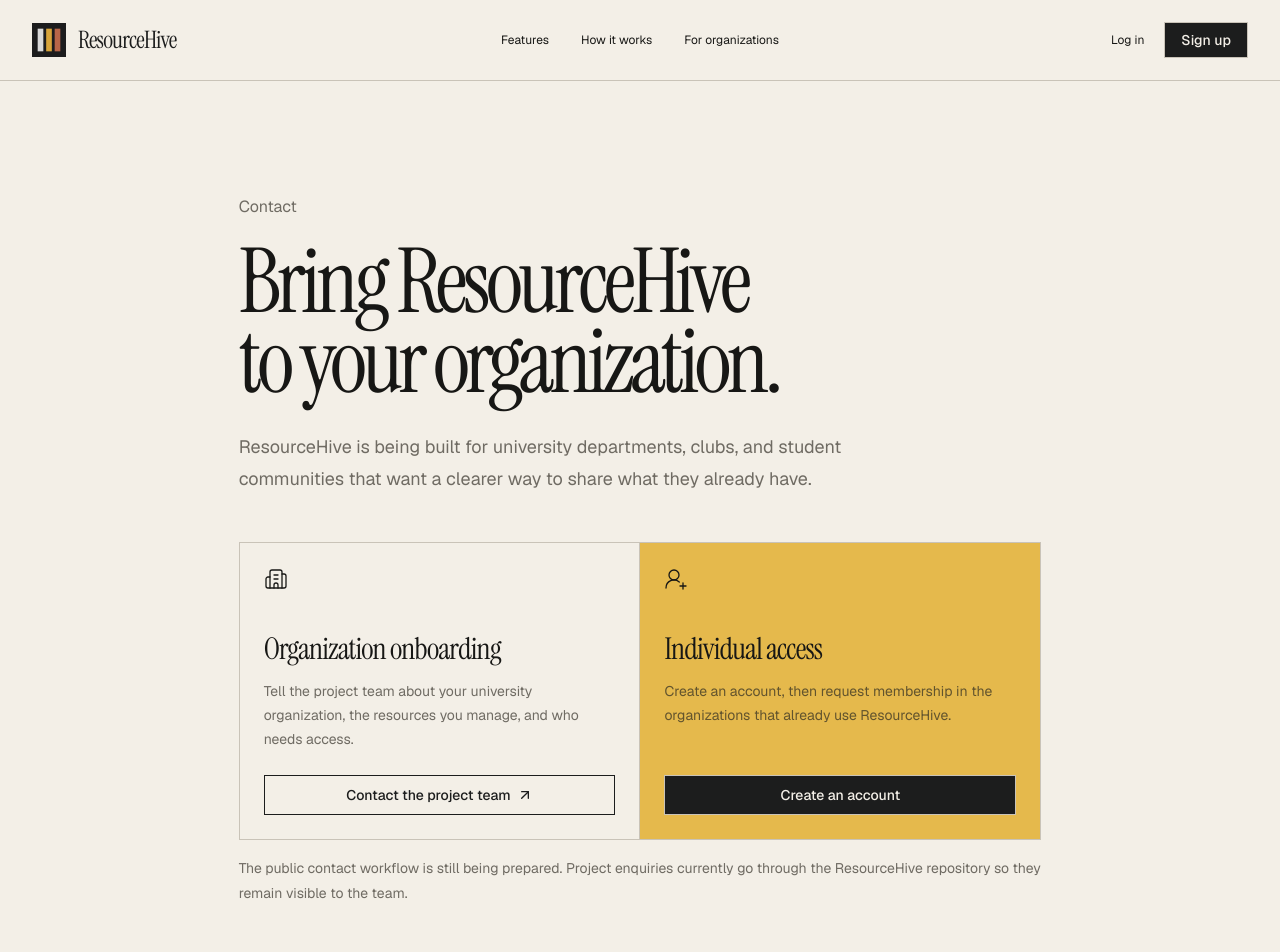
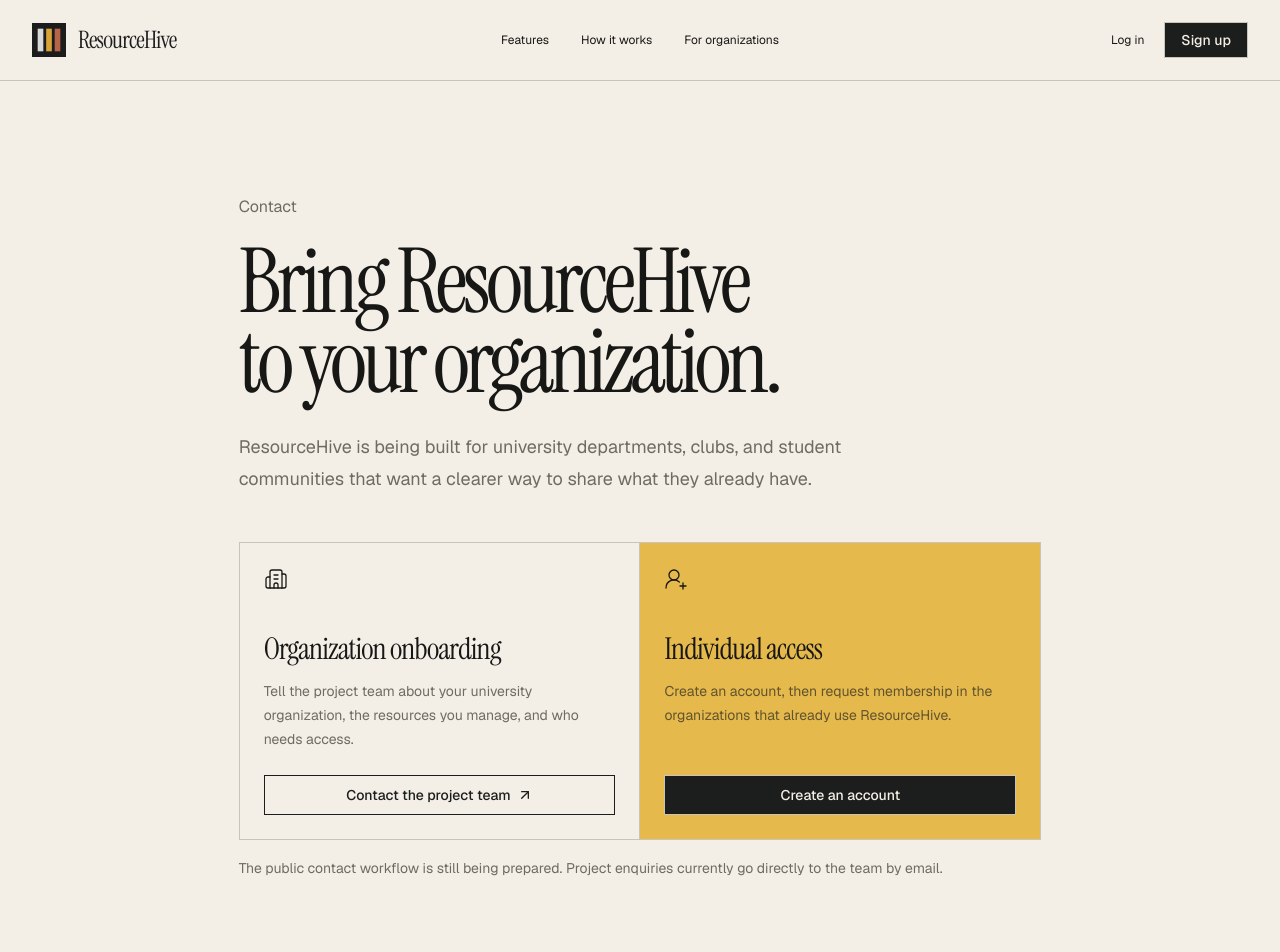
Before and after one commit to resourcehive-team/resourcehive-marketing, a Next.js app: page /contact in a window 1280 px wide. Shown: the top 952 px of the page. Built offline with nearby package versions, Linux system fonts and the light colour scheme; no server answers.

Commit message:
feat(contact): add contact link and update contact information

```diff
--- a/src/app/contact/page.tsx
+++ b/src/app/contact/page.tsx
@@ -4,6 +4,7 @@
 
 import { ContentPage } from "@/components/content-page";
 import { buttonVariants } from "@/components/ui/button";
+import links from "@/config/links.json";
 import { appPath } from "@/lib/config";
 import { cn } from "@/lib/utils";
 
@@ -35,9 +36,7 @@
             Tell the project team about your university organization, the resources you manage, and who needs access.
           </p>
           <Link
-            href="https://github.com/resourcehive-team/resourcehive/issues"
-            target="_blank"
-            rel="noreferrer"
+            href={links.contact}
             className={cn(
               buttonVariants({ variant: "outline", size: "lg" }),
               "mt-6 h-10 rounded-none !border-ink !bg-transparent !text-ink hover:!bg-ink hover:!text-paper focus-visible:!bg-ink focus-visible:!text-paper",
@@ -63,7 +62,7 @@
         </div>
       </div>
       <p className="mt-8 text-sm text-muted-foreground">
-        The public contact workflow is still being prepared. Project enquiries currently go through the ResourceHive repository so they remain visible to the team.
+        The public contact workflow is still being prepared. Project enquiries currently go directly to the team by email.
       </p>
     </ContentPage>
   );
--- /dev/null
+++ b/src/config/links.json
@@ -0,0 +1,3 @@
+{
+  "contact": "mailto:thisismalindu@gmail.com"
+}
```
